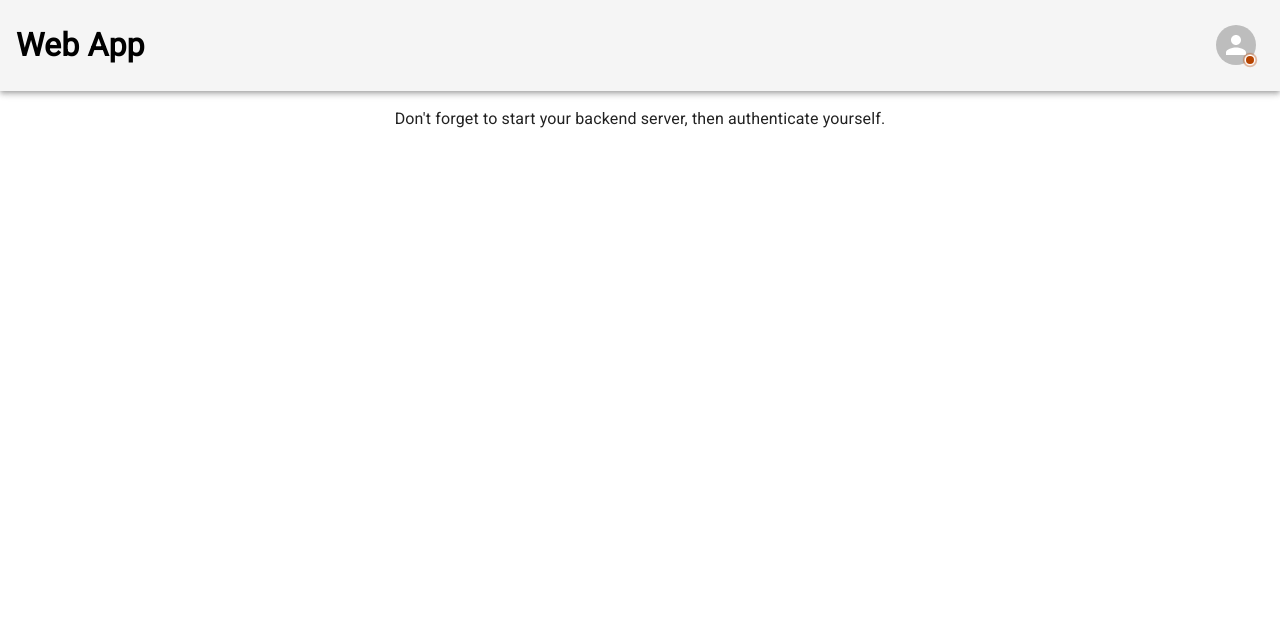
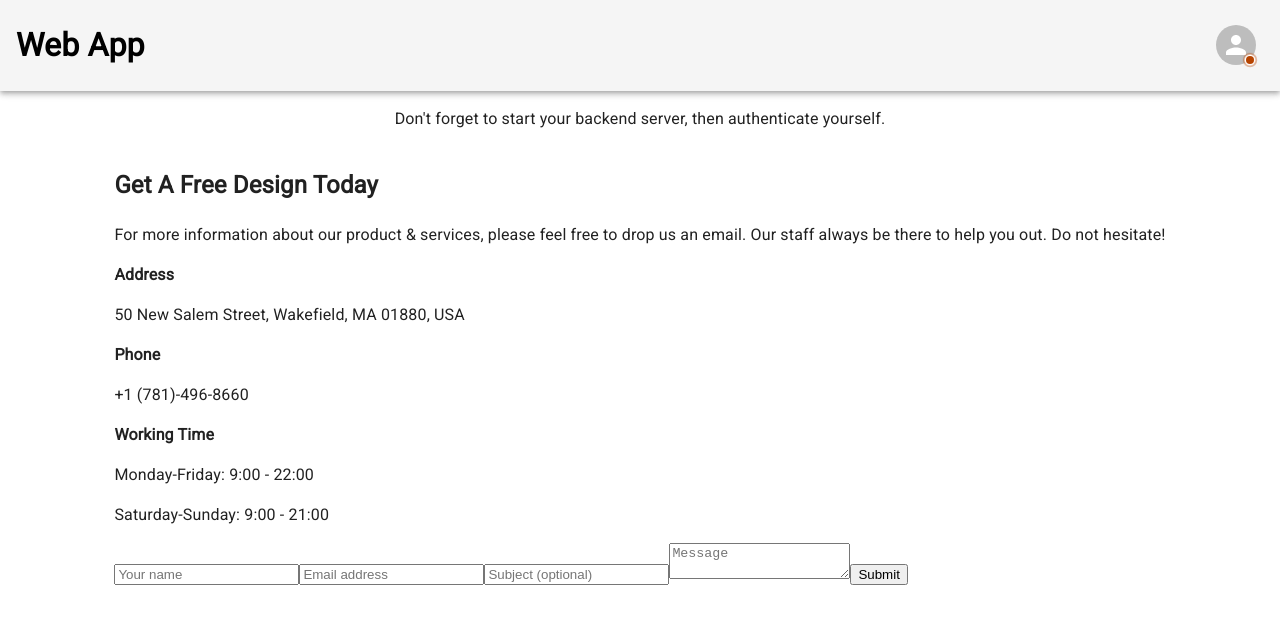
Before and after one commit to Mattynb/Cabinet-Website, a React (Create React App) app in the folder client/: page / in a window 1280 px wide. Shown: the top 624 px of the page. Built offline with nearby package versions, Linux system fonts and the light colour scheme; no server answers.

Commit message:
Add needed component without css

```diff
--- a/client/src/App.js
+++ b/client/src/App.js
@@ -1,20 +1,22 @@
-import {useAuth} from './contexts/AuthContext'
+import { useState } from 'react'
 import Header from './components/Header'
+import { useAuth } from './contexts/AuthContext'
 
 export default function App() {
-  const {isLoggedIn} = useAuth()
+  const { isLoggedIn } = useAuth()
 
   return (
     <div className='App'>
       <Header />
 
       {isLoggedIn ? <LoggedInText /> : <LoggedOutText />}
+      <ContactForm />
     </div>
   )
 }
 
 const LoggedInText = () => {
-  const {account} = useAuth()
+  const { account } = useAuth()
 
   return <p>Hey, {account.username}! I'm happy to let you know: you are authenticated!</p>
 }
@@ -22,3 +24,70 @@ const LoggedInText = () => {
 const LoggedOutText = () => (
   <p>Don't forget to start your backend server, then authenticate yourself.</p>
 )
+
+
+const ContactForm = () => {
+  const [name, setName] = useState('');
+  const [email, setEmail] = useState('');
+  const [subject, setSubject] = useState('');
+  const [message, setMessage] = useState('');
+
+  const handleSubmit = (e) => {
+    e.preventDefault();
+    // Here you can handle the form submission, e.g., sending the data to an API
+    console.log({ name, email, subject, message });
+  };
+
+  return (
+    <div className="contact-section">
+      <h2>Get A Free Design Today</h2>
+      <p>For more information about our product & services, please feel free to drop us an email. Our staff always be there to help you out. Do not hesitate!</p>
+
+      <div className="contact-info">
+        <div className="address">
+          <strong>Address</strong>
+          <p>50 New Salem Street, Wakefield, MA 01880, USA</p>
+        </div>
+        <div className="phone">
+          <strong>Phone</strong>
+          <p>+1 (781)-496-8660</p>
+        </div>
+        <div className="working-time">
+          <strong>Working Time</strong>
+          <p>Monday-Friday: 9:00 - 22:00</p>
+          <p>Saturday-Sunday: 9:00 - 21:00</p>
+        </div>
+      </div>
+
+      <form onSubmit={handleSubmit}>
+        <input
+          type="text"
+          value={name}
+          onChange={(e) => setName(e.target.value)}
+          placeholder="Your name"
+          required
+        />
+        <input
+          type="email"
+          value={email}
+          onChange={(e) => setEmail(e.target.value)}
+          placeholder="Email address"
+          required
+        />
+        <input
+          type="text"
+          value={subject}
+          onChange={(e) => setSubject(e.target.value)}
+          placeholder="Subject (optional)"
+        />
+        <textarea
+          value={message}
+          onChange={(e) => setMessage(e.target.value)}
+          placeholder="Message"
+          required
+        />
+        <button type="submit">Submit</button>
+      </form>
+    </div>
+  );
+};
```
